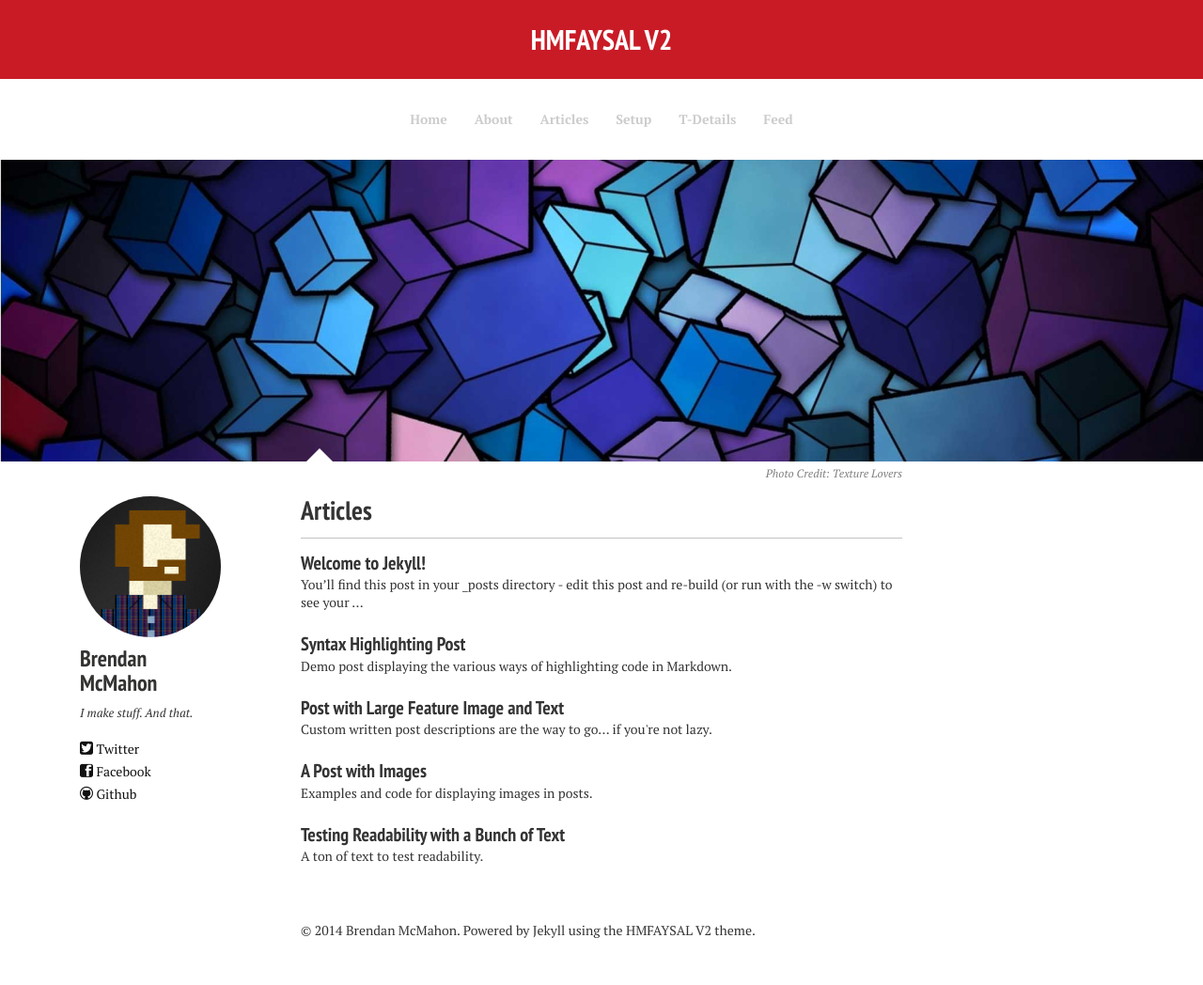
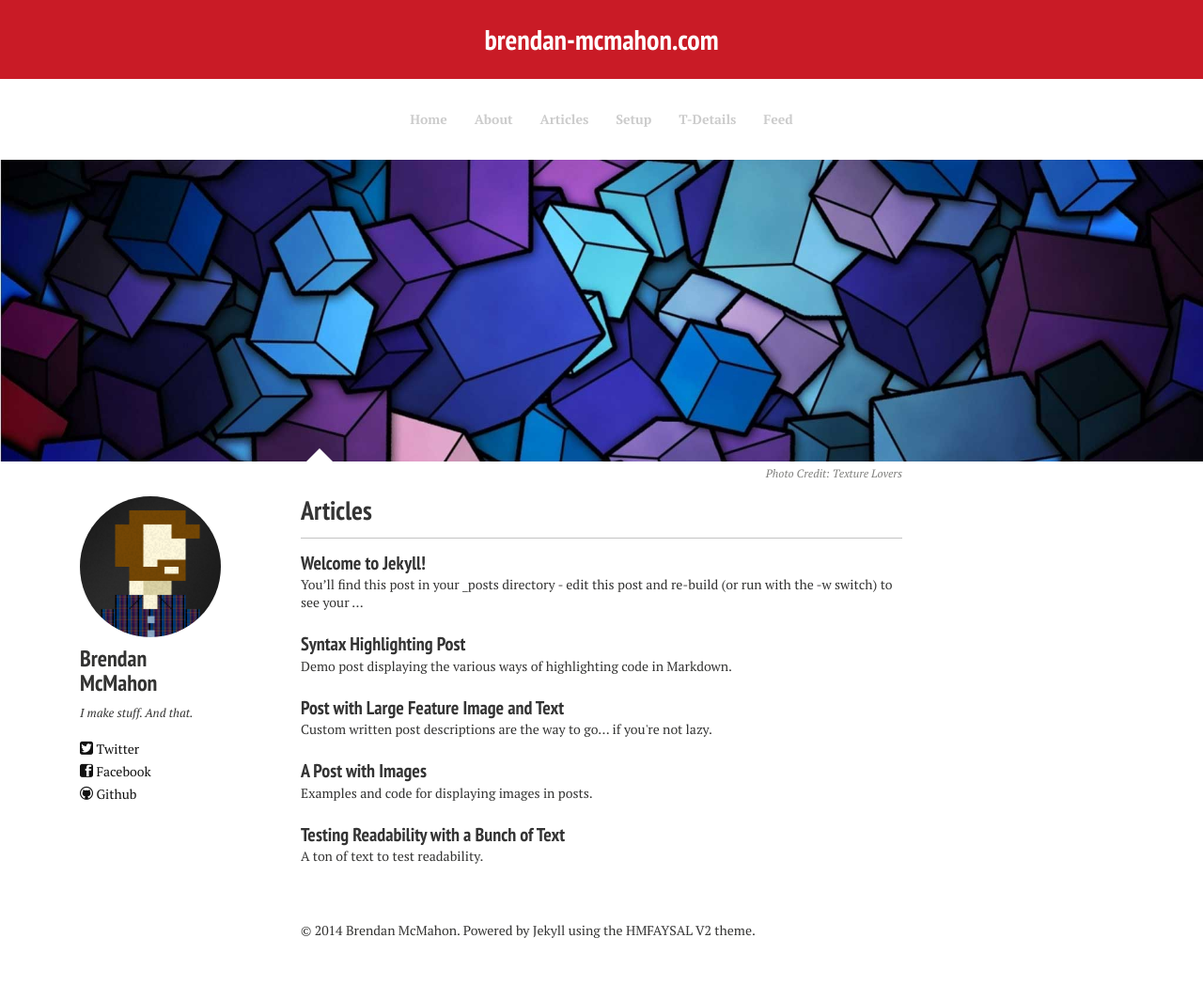
Before and after one commit to bernos/bernos.github.io, a Jekyll site: the page built from index.md, in a window 1280 px wide. Shown: the whole page at 94% size. Built offline with Jekyll 4.4.1, drawn with Linux system fonts in a browser that asks for light colours; nearby versions of some CDN libraries.

Commit message:
updated title

```diff
--- a/_config.yml
+++ b/_config.yml
@@ -1,5 +1,5 @@
-title:            HMFAYSAL V2
-tagline:          Life without Pants!
+title:            brendan-mcmahon.com
+tagline:          Puddings!
 description:      An awesome Jekyll theme by Engineer Hossain Mohd Faysal featuring a slide out drawer navigation for mobile browsers.
 # Your site's domain goes here. Leave localhost server or blank when working locally.
 url:
@@ -13,7 +13,7 @@ owner:
   # Social networking links are used in author-bio sidebar. Update and remove as you like.
   # To register at HMFAYSAL SOCIAL, visit http://social.hmfaysal.tk
   twitter:        bernos
-  facebook:       hmfaysal
+  facebook:       brendan.mcmahon.7399
   github:         bernos
   linkedin:
   instagram:
```
Also changed, not shown: images/cover.jpg (added).
